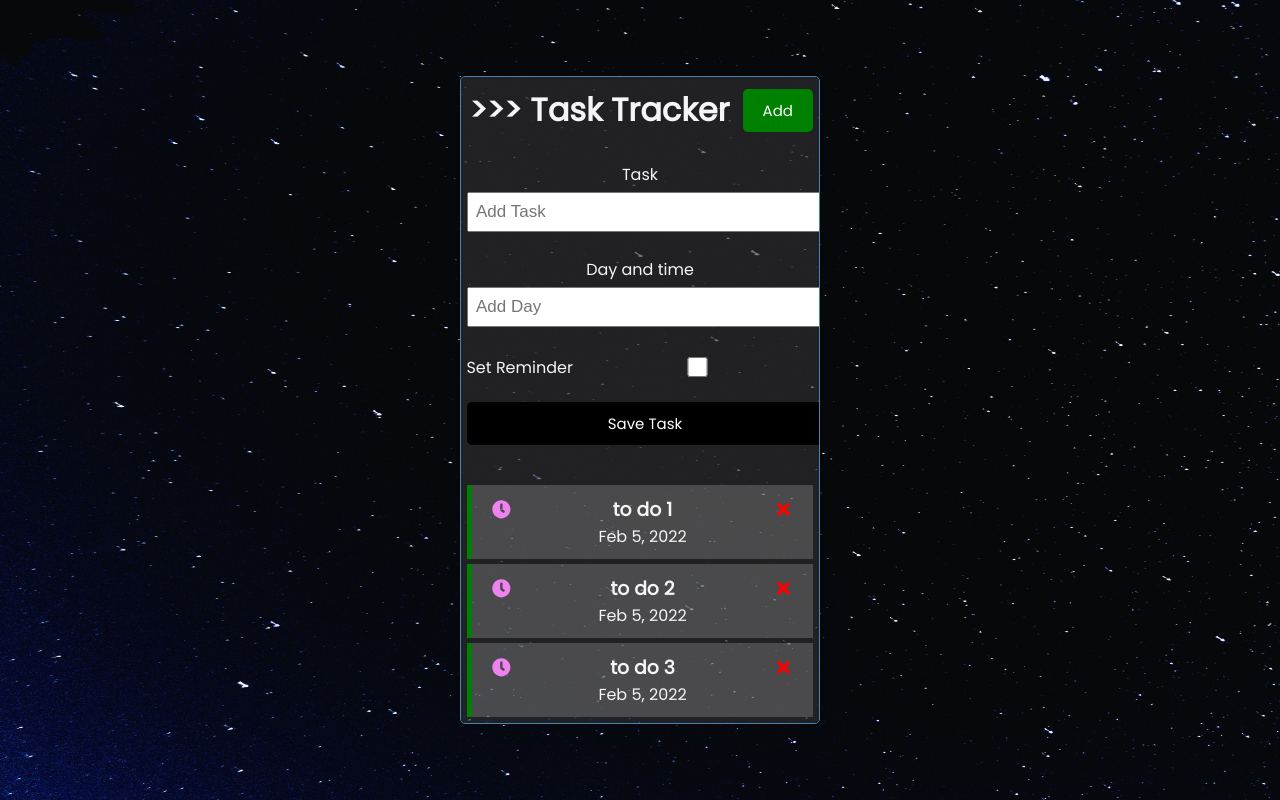
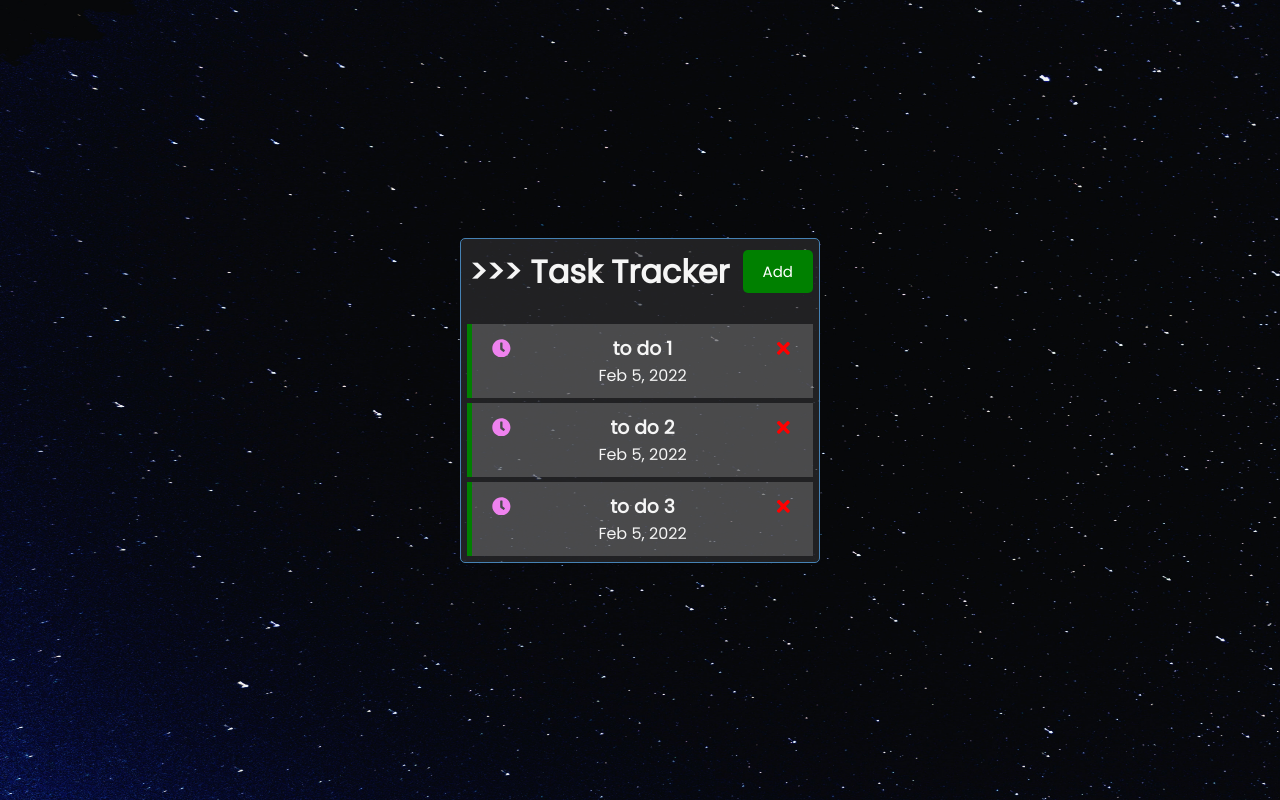
Before and after one commit to laviluv/reactowntest, a React (Create React App) app: page / in a window 1280 px wide. Built offline with nearby package versions, Linux system fonts and the light colour scheme.

Commit message:
toggle add form added

```diff
--- a/src/App.js
+++ b/src/App.js
@@ -13,7 +13,9 @@ import AddTask from './components/AddTask';
 
 const App = () => {
 
-  const [tasks, setTasks] = useState([ //state
+  const [toggleAdd, setToggleAdd ] = useState(false)
+
+    const [tasks, setTasks] = useState([ //state
     {
         id: 1,
         text: 'to do 1',
@@ -54,9 +56,11 @@ const toggleReminder = (id) => {
   return (
     <div className="container" id='block'>
       <Header />
-      <AddTask
+      {toggleAdd &&
+        <AddTask
       onAdd={addTask}  //onAdd the attribute is going to the component for linkage / hooking
       />
+}
       {/* <Header title='Hello...' />  overrides the defaultProps set in Header component*/}
       {/* <h1>Hello {name}</h1>
     <p>{x ? 'Yes': 'No'}</p> */}
```
